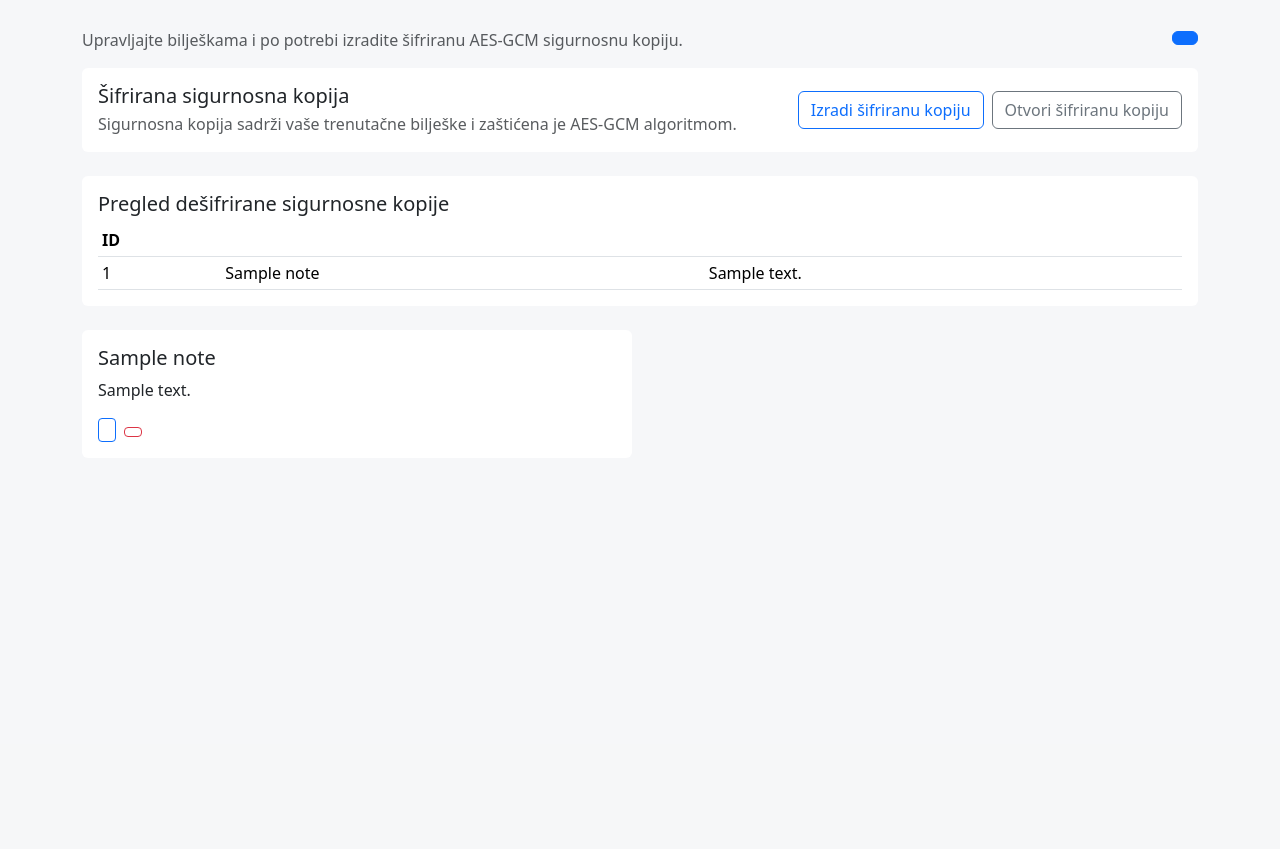
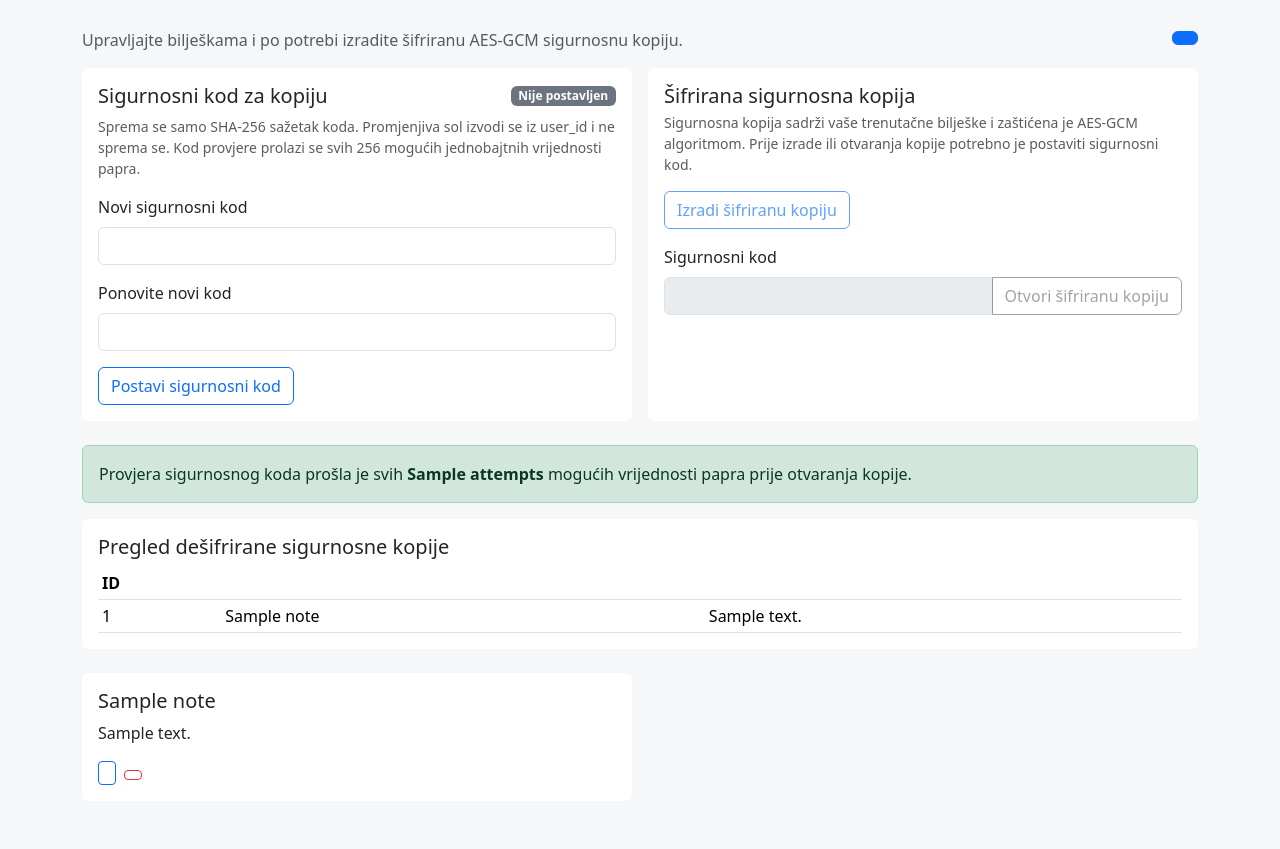
Before and after one commit to HeadshotFTW/ParKING, a Python web app: template templates/notes.html in a window 1280 px wide. Shown: the part 56-905 px from the top of the page. Before the commit the page ends 498 px from the top, so only its background shows below. Run offline with Jinja, Linux system fonts and the light colour scheme; the template is opened without the code that fills it: most values are stand-ins (such as "Sample title", 1, 10 or a date in 2020).

Commit message:
Add security code protection for encrypted notes backup

```diff
--- a/templates/notes.html
+++ b/templates/notes.html
@@ -15,36 +15,96 @@
     <a class="btn btn-primary" href="{{ url_for('note_new') }}">{{ tr('notes.add') }}</a>
 </div>
 
-<div class="card mb-4">
-    <div class="card-body">
-        <div class="d-flex flex-column flex-lg-row justify-content-between gap-3 align-items-lg-center">
-            <div>
-                <h2 class="h5 mb-1">{% if lang == 'en' %}Encrypted backup{% else %}Šifrirana sigurnosna kopija{% endif %}</h2>
-                <p class="text-muted mb-0">
+{% set has_security_code = security_code_configured(current_user.id) %}
+<div class="row g-3 mb-4">
+    <div class="col-lg-6">
+        <div class="card h-100">
+            <div class="card-body">
+                <div class="d-flex justify-content-between align-items-center mb-2">
+                    <h2 class="h5 mb-0">{% if lang == 'en' %}Backup security code{% else %}Sigurnosni kod za kopiju{% endif %}</h2>
+                    <span class="badge {% if has_security_code %}text-bg-success{% else %}text-bg-secondary{% endif %}">
+                        {% if has_security_code %}
+                            {% if lang == 'en' %}Configured{% else %}Postavljen{% endif %}
+                        {% else %}
+                            {% if lang == 'en' %}Not configured{% else %}Nije postavljen{% endif %}
+                        {% endif %}
+                    </span>
+                </div>
+                <p class="text-muted small">
                     {% if lang == 'en' %}
-                        The backup contains your current notes and is protected with AES-GCM.
+                        Only the SHA-256 digest of the code is stored. A per-user salt is derived from user_id and is not stored. During verification all 256 possible one-byte pepper values are checked.
                     {% else %}
-                        Sigurnosna kopija sadrži vaše trenutačne bilješke i zaštićena je AES-GCM algoritmom.
+                        Sprema se samo SHA-256 sažetak koda. Promjenjiva sol izvodi se iz user_id i ne sprema se. Kod provjere prolazi se svih 256 mogućih jednobajtnih vrijednosti papra.
                     {% endif %}
                 </p>
+                <form method="post" action="{{ url_for('notes_security_code') }}">
+                    {% if has_security_code %}
+                    <div class="mb-3">
+                        <label class="form-label" for="current_code">{% if lang == 'en' %}Current code{% else %}Trenutačni kod{% endif %}</label>
+                        <input class="form-control" type="password" id="current_code" name="current_code" autocomplete="off" required>
+                    </div>
+                    {% endif %}
+                    <div class="mb-3">
+                        <label class="form-label" for="new_code">{% if lang == 'en' %}New security code{% else %}Novi sigurnosni kod{% endif %}</label>
+                        <input class="form-control" type="password" id="new_code" name="new_code" minlength="4" autocomplete="off" required>
+                    </div>
+                    <div class="mb-3">
+                        <label class="form-label" for="confirm_code">{% if lang == 'en' %}Repeat new code{% else %}Ponovite novi kod{% endif %}</label>
+                        <input class="form-control" type="password" id="confirm_code" name="confirm_code" minlength="4" autocomplete="off" required>
+                    </div>
+                    <button class="btn btn-outline-primary" type="submit">
+                        {% if has_security_code %}
+                            {% if lang == 'en' %}Change security code{% else %}Promijeni sigurnosni kod{% endif %}
+                        {% else %}
+                            {% if lang == 'en' %}Set security code{% else %}Postavi sigurnosni kod{% endif %}
+                        {% endif %}
+                    </button>
+                </form>
             </div>
-            <div class="d-flex flex-wrap gap-2">
-                <form method="post" action="{{ url_for('notes_backup') }}">
+        </div>
+    </div>
+
+    <div class="col-lg-6">
+        <div class="card h-100">
+            <div class="card-body">
+                <h2 class="h5 mb-1">{% if lang == 'en' %}Encrypted backup{% else %}Šifrirana sigurnosna kopija{% endif %}</h2>
+                <p class="text-muted small">
+                    {% if lang == 'en' %}
+                        The backup contains your current notes and is protected with AES-GCM. A security code must be configured before a backup can be created or opened.
+                    {% else %}
+                        Sigurnosna kopija sadrži vaše trenutačne bilješke i zaštićena je AES-GCM algoritmom. Prije izrade ili otvaranja kopije potrebno je postaviti sigurnosni kod.
+                    {% endif %}
+                </p>
+                <form method="post" action="{{ url_for('notes_backup') }}" class="mb-3">
                     <input type="hidden" name="action" value="encrypt">
-                    <button class="btn btn-outline-primary" type="submit">
+                    <button class="btn btn-outline-primary" type="submit" {% if not has_security_code %}disabled{% endif %}>
                         {% if lang == 'en' %}Create encrypted backup{% else %}Izradi šifriranu kopiju{% endif %}
                     </button>
                 </form>
                 <form method="post" action="{{ url_for('notes_backup') }}">
                     <input type="hidden" name="action" value="decrypt">
-                    <button class="btn btn-outline-secondary" type="submit">
-                        {% if lang == 'en' %}Open encrypted backup{% else %}Otvori šifriranu kopiju{% endif %}
-                    </button>
+                    <label class="form-label" for="backup_security_code">{% if lang == 'en' %}Security code{% else %}Sigurnosni kod{% endif %}</label>
+                    <div class="input-group">
+                        <input class="form-control" type="password" id="backup_security_code" name="security_code" autocomplete="off" required {% if not has_security_code %}disabled{% endif %}>
+                        <button class="btn btn-outline-secondary" type="submit" {% if not has_security_code %}disabled{% endif %}>
+                            {% if lang == 'en' %}Open encrypted backup{% else %}Otvori šifriranu kopiju{% endif %}
+                        </button>
+                    </div>
                 </form>
             </div>
         </div>
     </div>
 </div>
+
+{% if security_verification is defined %}
+<div class="alert alert-success">
+    {% if lang == 'en' %}
+        Security-code verification checked all <strong>{{ security_verification.attempts }}</strong> possible pepper values before the backup was opened.
+    {% else %}
+        Provjera sigurnosnog koda prošla je svih <strong>{{ security_verification.attempts }}</strong> mogućih vrijednosti papra prije otvaranja kopije.
+    {% endif %}
+</div>
+{% endif %}
 
 {% if decrypted_backup is defined %}
 <div class="card mb-4 border-success">
```
